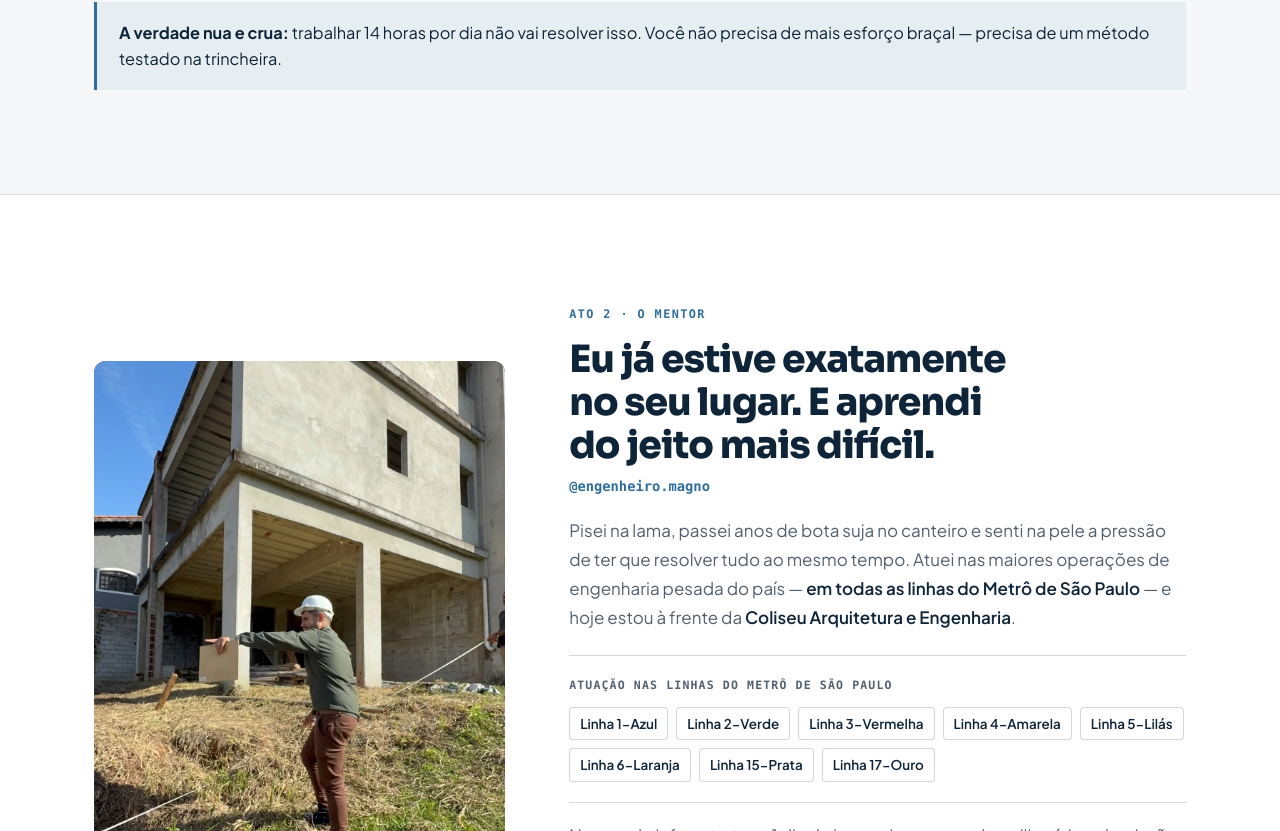
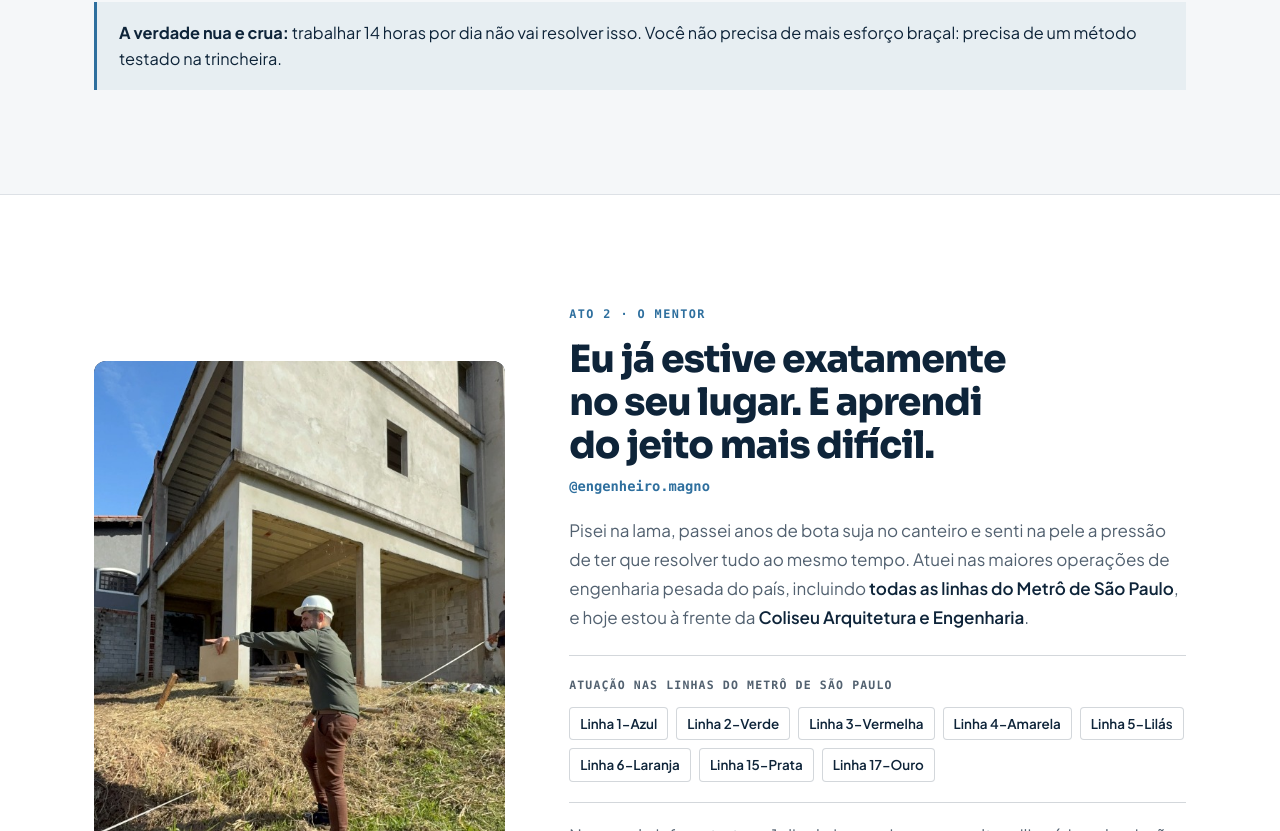
Before and after one commit to grupoclsmaster/cls-group, a Next.js app: page /saia-do-improviso in a window 1280 px wide. Shown: the part 1632-2463 px from the top of the page. Built offline with nearby package versions, Linux system fonts and the light colour scheme; a web font is replaced by a local one.

Commit message:
fix(saia-do-improviso): remove travessoes da copy

```diff
--- a/src/app/saia-do-improviso/LandingPage.tsx
+++ b/src/app/saia-do-improviso/LandingPage.tsx
@@ -297,7 +297,7 @@ export default function LandingPage() {
             </div>
 
             <div className={styles.narrativeBridge}>
-              <strong>A verdade nua e crua:</strong> trabalhar 14 horas por dia não vai resolver isso. Você não precisa de mais esforço braçal — precisa de um método testado na trincheira.
+              <strong>A verdade nua e crua:</strong> trabalhar 14 horas por dia não vai resolver isso. Você não precisa de mais esforço braçal: precisa de um método testado na trincheira.
             </div>
           </div>
         </section>
@@ -326,7 +326,7 @@ export default function LandingPage() {
                   @engenheiro.magno
                 </a>
                 <p className={styles.text}>
-                  Pisei na lama, passei anos de bota suja no canteiro e senti na pele a pressão de ter que resolver tudo ao mesmo tempo. Atuei nas maiores operações de engenharia pesada do país — <strong>em todas as linhas do Metrô de São Paulo</strong> — e hoje estou à frente da <strong>Coliseu Arquitetura e Engenharia</strong>.
+                  Pisei na lama, passei anos de bota suja no canteiro e senti na pele a pressão de ter que resolver tudo ao mesmo tempo. Atuei nas maiores operações de engenharia pesada do país, incluindo <strong>todas as linhas do Metrô de São Paulo</strong>, e hoje estou à frente da <strong>Coliseu Arquitetura e Engenharia</strong>.
                 </p>
 
                 <div className={styles.metro}>
```
